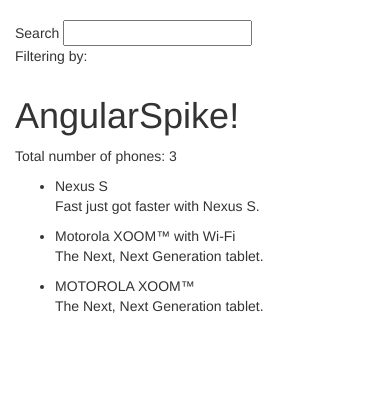
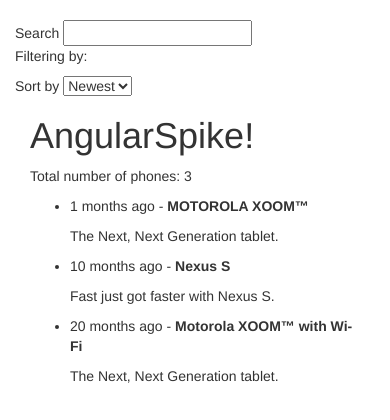
Before and after one commit to arialdomartini/angularjs-spike, a website: page app/index.html in a window 390 px wide. Drawn offline with nearby package versions, Linux system fonts and the light colour scheme.

Commit message:
Phones can be ordered by age or by name

```diff
--- a/app/index.html
+++ b/app/index.html
@@ -15,14 +15,21 @@
         Search <input ng-model="query">
         <p>Filtering by: {{ query }}</p>
       </div>
+      <div class="col-md-2">
+        Sort by
+        <select ng-model="orderProperty">
+          <option value="name">Name</option>
+          <option value="age">Newest</option>
+        </select>
       </div>
     </div>
     <div class="col-md-10">
       <h1>{{name}}!</h1>
       <p>Total number of phones: {{phones.length}}</p>
       <ul>
-      <li ng-repeat="phone in phones | filter:query">
-        {{phone.name}}
+        <li ng-repeat="phone in phones | filter:query | orderBy: orderProperty">
+
+          <p>{{phone.age}} months ago - <b>{{phone.name}}</b></p>
           <p>{{phone.snippet}}</p>
         </li>
       </ul>
--- a/app/js/controllers.js
+++ b/app/js/controllers.js
@@ -8,10 +8,18 @@
     $scope.name="AngularSpike";
     $scope.phones = [
         {'name': 'Nexus S',
-         'snippet': 'Fast just got faster with Nexus S.'},
+         'snippet': 'Fast just got faster with Nexus S.',
+         'age': 10
+        },
         {'name': 'Motorola XOOM™ with Wi-Fi',
-         'snippet': 'The Next, Next Generation tablet.'},
+         'snippet': 'The Next, Next Generation tablet.',
+         'age': 20
+        },
         {'name': 'MOTOROLA XOOM™',
-         'snippet': 'The Next, Next Generation tablet.'}
+         'snippet': 'The Next, Next Generation tablet.',
+         'age': 1
+        }
     ];
+
+    $scope.orderProperty = 'age';
 });
```
Also changed, not shown: test/unit/controllersSpec.js (+14 -9 lines). Lines whose indentation alone changed are shown as unchanged.
